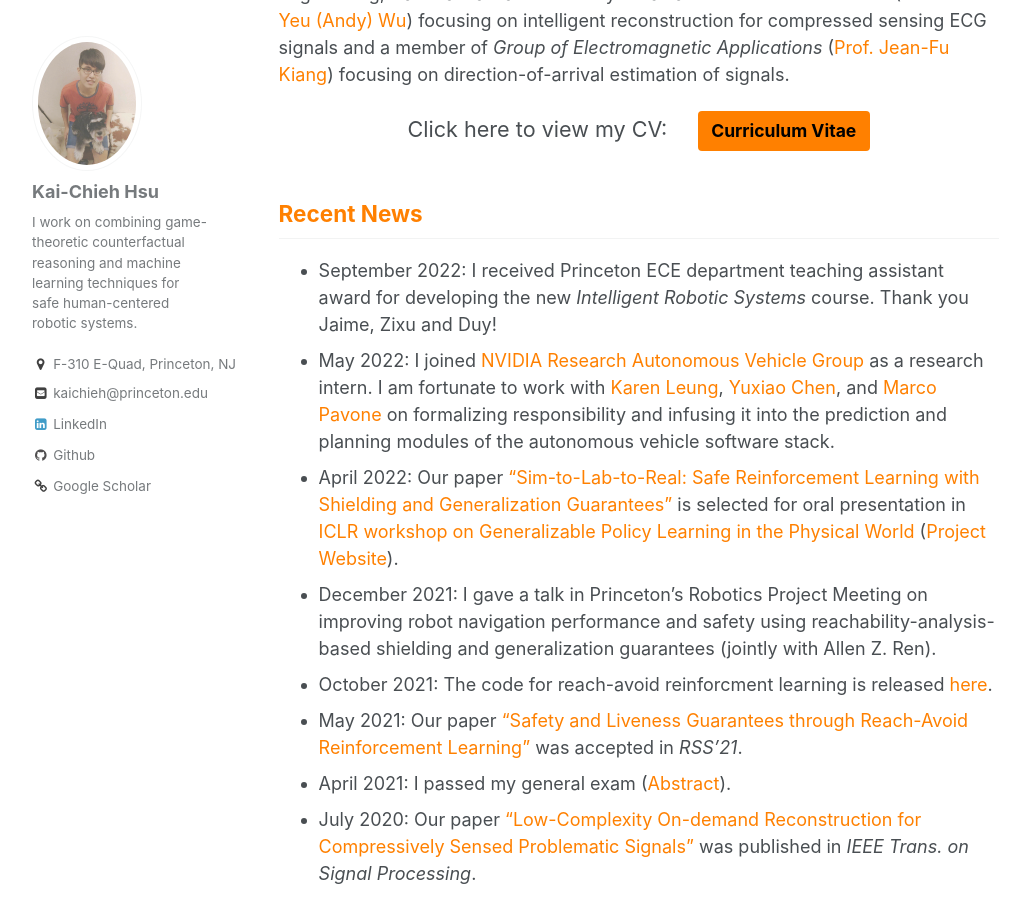
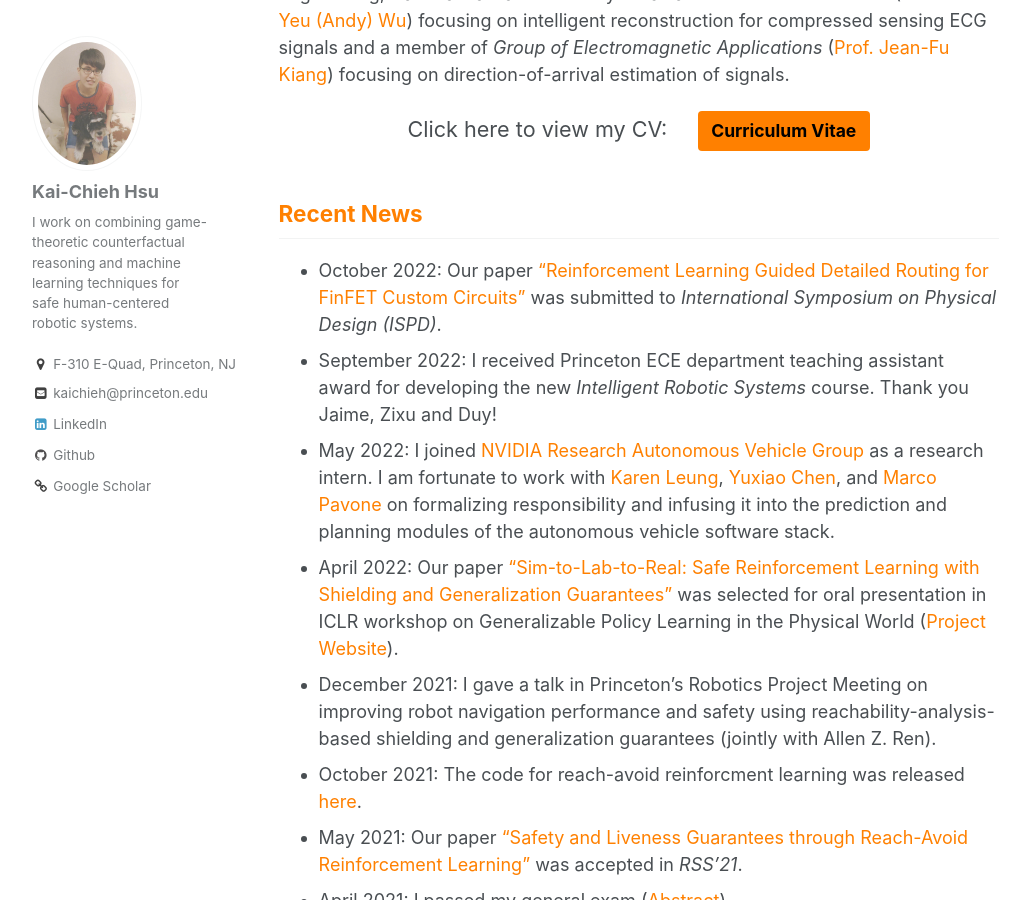
Before and after one commit to kaichiehhsu/kaichiehhsu.github.io, a Jekyll site: the page built from _pages/about.md, in a window 1280 px wide and 900 px high, scrolled down 560 px. Shown: the whole window, without its empty margins (26-1053 px from the left). Built offline with Jekyll 4.4.1, drawn with Linux system fonts in a browser that asks for light colours.

Commit message:
adds ISPD submission

```diff
--- a/_config.yml
+++ b/_config.yml
@@ -88,7 +88,7 @@ author:
   location         : "F-310 E-Quad, Princeton, NJ"
   employer         :
   pubmed           :
-  googlescholar    : "https://scholar.google.com/citations?hl=en&user=fpjWEIUAAAAJ"
+  googlescholar    : "https://scholar.google.com/citations?user=fpjWEIUAAAAJ"
   email            : "kaichieh@princeton.edu"
   email_label      : "kaichieh@princeton.edu"
   researchgate     :  # example: "https://www.researchgate.net/profile/yourprofile"
--- a/_pages/about.md
+++ b/_pages/about.md
@@ -31,12 +31,14 @@ I was a member of *Access LAB* (<a href="http://access.ee.ntu.edu.tw/" style="co
 <h2 style="color:#ff8000">
   Recent News
 </h2>
+* October 2022: Our paper <span style="color:rgb(255, 128, 0)">"Reinforcement Learning Guided Detailed Routing for FinFET Custom Circuits"</span> was submitted to *International Symposium on Physical Design (ISPD)*.
 * September 2022: I received Princeton ECE department teaching assistant award for developing the new *Intelligent Robotic Systems* course. Thank you Jaime, Zixu and Duy!
 * May 2022: I joined <a href="https://nvr-avg.github.io/" style="color: rgb(255, 128, 0)">NVIDIA Research Autonomous Vehicle Group</a> as a research intern. I am fortunate to work with <a href="http://faculty.washington.edu/kymleung/" style="color: rgb(255, 128, 0)">Karen Leung</a>, <a href="https://nvr-avg.github.io/author/yuxiao-chen/" style="color: rgb(255, 128, 0)">Yuxiao Chen</a>, and <a href="https://web.stanford.edu/~pavone/" style="color: rgb(255, 128, 0)">Marco Pavone</a> on formalizing responsibility and infusing it into the prediction and planning modules of the autonomous vehicle software stack.
-* April 2022: Our paper <a href="https://arxiv.org/abs/2201.08355" style="color: rgb(255, 128, 0)">"Sim-to-Lab-to-Real: Safe Reinforcement Learning with Shielding and Generalization Guarantees"</a> is selected for oral presentation in <a href="https://ai-workshops.github.io/generalizable-policy-learning-in-the-physical-world/" style="color: rgb(255, 128, 0)">ICLR workshop on Generalizable Policy Learning in the Physical World</a> (<a href="https://sites.google.com/princeton.edu/sim-to-lab-to-real" style="color: rgb(255, 128, 0)">Project Website</a>).
-<!-- * Jan 2022: Our new preprint paper <a href="https://arxiv.org/abs/2201.08355" style="color: rgb(255, 128, 0)">"Sim-to-Lab-to-Real: Safe Reinforcement Learning with Shielding and Generalization Guarantees"</a> is on arXiv (<a href="https://sites.google.com/princeton.edu/sim-to-lab-to-real" style="color: rgb(255, 128, 0)">Project Website</a>). -->
+* April 2022: Our paper <a href="https://arxiv.org/abs/2201.08355" style="color: rgb(255, 128, 0)">"Sim-to-Lab-to-Real: Safe Reinforcement Learning with Shielding and Generalization Guarantees"</a> was selected for oral presentation in ICLR workshop on Generalizable Policy Learning in the Physical World (<a href="https://sites.google.com/princeton.edu/sim-to-lab-to-real" style="color: rgb(255, 128, 0)">Project Website</a>).
+<!-- <a href="https://ai-workshops.github.io/generalizable-policy-learning-in-the-physical-world/" style="color: rgb(255, 128, 0)">ICLR workshop on Generalizable Policy Learning in the Physical World</a> -->
+<!-- * Jan 2022: Our new preprint paper <a href="https://arxiv.org/abs/2201.08355" style="color: rgb(255, 128, 0)">"Sim-to-Lab-to-Real: Safe Reinforcement Learning with Shielding and Generalization Guarantees"</a> was on arXiv (<a href="https://sites.google.com/princeton.edu/sim-to-lab-to-real" style="color: rgb(255, 128, 0)">Project Website</a>). -->
 * December 2021: I gave a talk in Princeton's Robotics Project Meeting on improving robot navigation performance and safety using reachability-analysis-based shielding and generalization guarantees (jointly with Allen Z. Ren).
-* October 2021: The code for reach-avoid reinforcment learning is released <a href="https://github.com/SafeRoboticsLab/safety_rl" style="color: rgb(255, 128, 0)">here</a>.
+* October 2021: The code for reach-avoid reinforcment learning was released <a href="https://github.com/SafeRoboticsLab/safety_rl" style="color: rgb(255, 128, 0)">here</a>.
 * May 2021: Our paper <a href="https://arxiv.org/abs/2112.12288" style="color: rgb(255, 128, 0)">"Safety and Liveness Guarantees through Reach-Avoid Reinforcement Learning"</a> was accepted in *RSS'21*.
 * April 2021: I passed my general exam (<a href="https://kaichiehhsu.github.io/posts/general" style="color: rgb(255, 128, 0)">Abstract</a>).
 * July 2020: Our paper <a href="https://ieeexplore.ieee.org/document/9131803?fbclid=IwAR3f-I6_L-uqGiHDsFOakNSB4ftMwMWpVJp1IQAyWYX_mSCGwSEK1Co2jB8" style="color: rgb(255, 128, 0)">"Low-Complexity On-demand Reconstruction for Compressively Sensed Problematic Signals"</a> was published in *IEEE Trans. on Signal Processing*.
```
